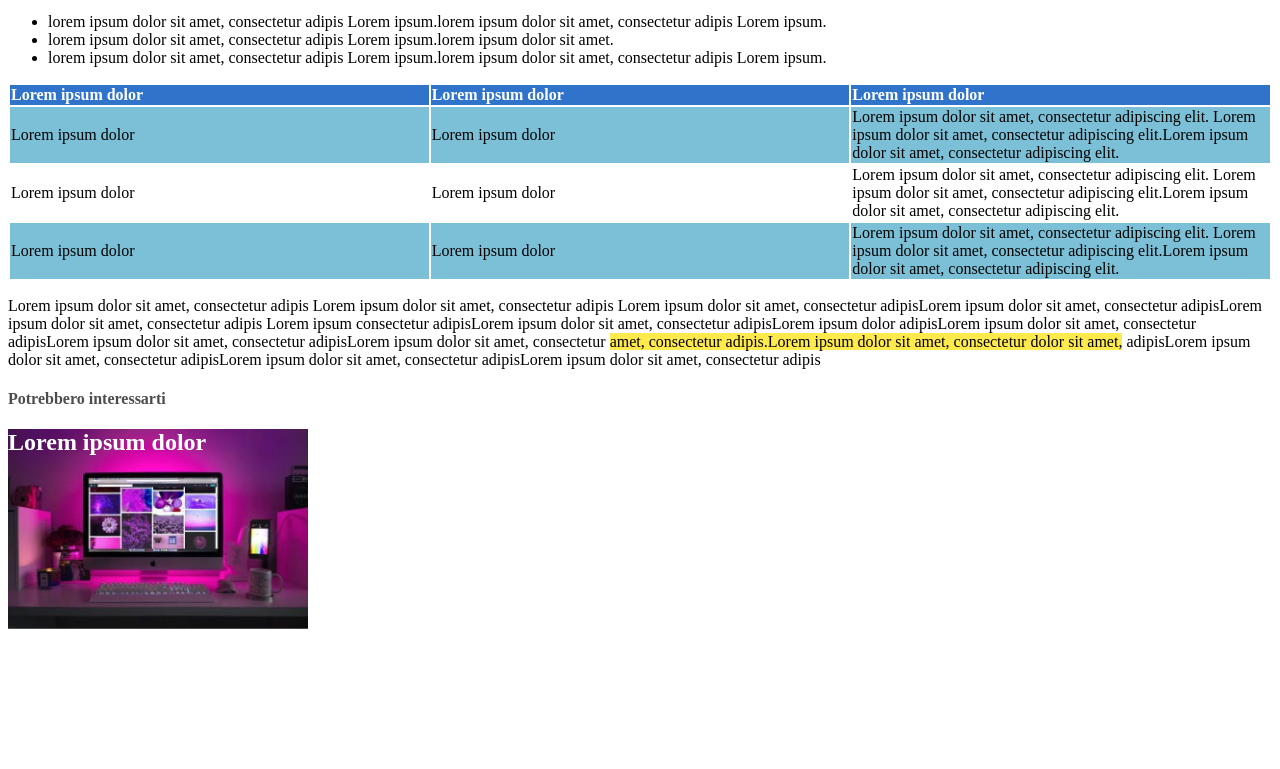
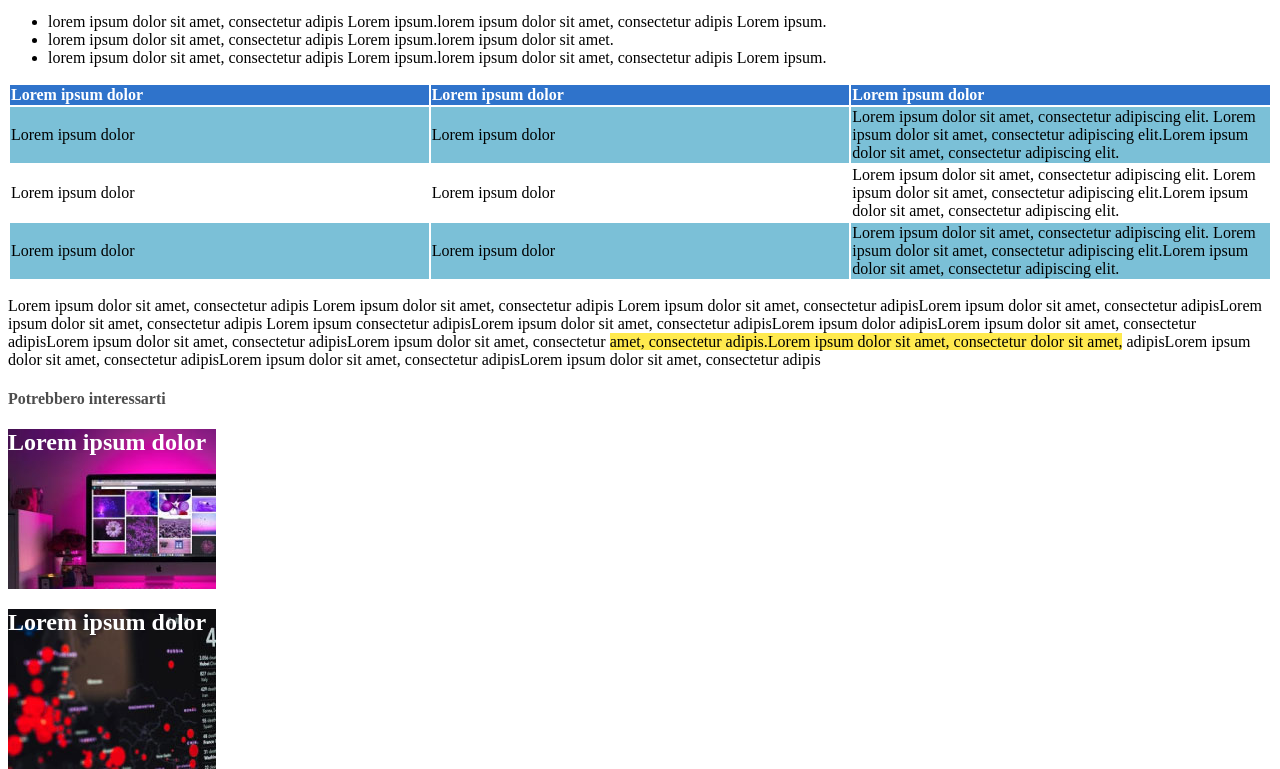
Before and after one commit to VenturelliGiorgia/html-css-booleaner, a plain HTML site: page index.html in a window 1280 px wide. Shown: the part 665-1434 px from the top of the page. Before the commit the page ends 1302 px from the top, so only its background shows below. Drawn offline with Linux system fonts and the light colour scheme.

Commit message:
adds footer image

```diff
--- a/css/style.css
+++ b/css/style.css
@@ -50,8 +50,21 @@ h4 {
 footer {
     text-align: left;
     height: 200px;
-    background-image: url('../img/monitor.jpg');
     background-size: contain;
     background-repeat: no-repeat;
     background-position: left;
 }
+
+.footer-image0 {
+    background-image: url('../img/monitor.jpg');
+}
+
+.image {
+    width: 208px;
+    height: 160px;
+}
+
+.footer-image1 {
+    background-image: url('../img/graph.jpg');
+
+}
--- a/index.html
+++ b/index.html
@@ -86,7 +86,13 @@
 
         <footer>
 
-            <h2 class="text-white">Lorem ipsum dolor</h2>
+            <div class="footer-image0 image">
+                <h2 class="text-white">Lorem ipsum dolor</h2>
+            </div>
+
+            <div class="footer-image1 image">
+                <h2 class="text-white">Lorem ipsum dolor</h2>
+            </div>
 
         </footer>
     </body>
```
